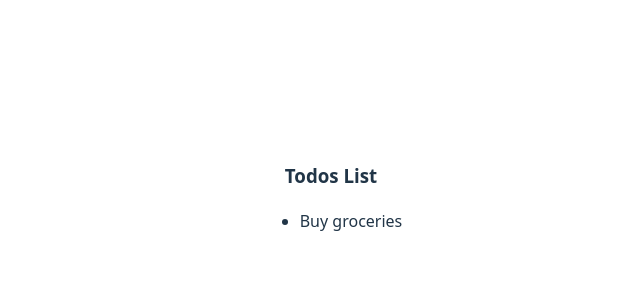
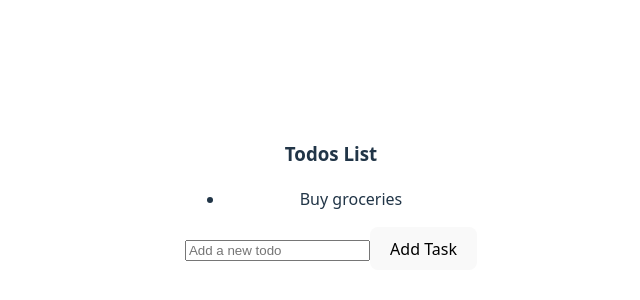
Before and after one commit to Rajaabpro/REDUX, a React (Vite) app in the folder todo/: page / in a window 1280 px wide. Shown: the part 204-504 px from the top of the page, without its empty margins (309-949 px from the left). Built offline with nearby package versions, Linux system fonts and the light colour scheme.

Commit message:
Integrate AddForm component into App to enable user input for new todos

```diff
--- a/todo/src/App.jsx
+++ b/todo/src/App.jsx
@@ -1,5 +1,6 @@
 import './App.css'
 import Todo from './components/todo';
+import AddForm from './components/AddForm';
 import { Provider } from 'react-redux';
 import { store } from './app/store';
 function App () {
@@ -7,6 +8,7 @@ function App () {
         <>
             <Provider store={store}>
                 <Todo />
+                <AddForm />
             </Provider>
         </>
     )
```
